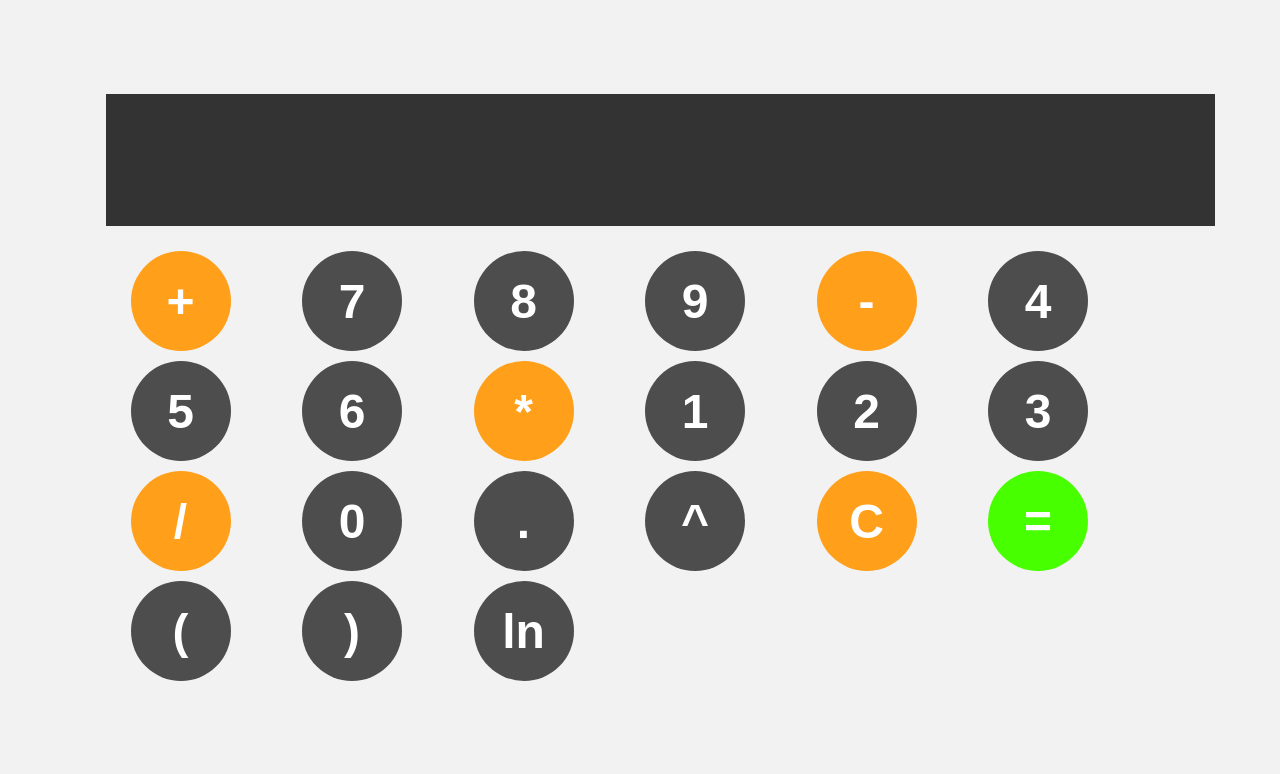
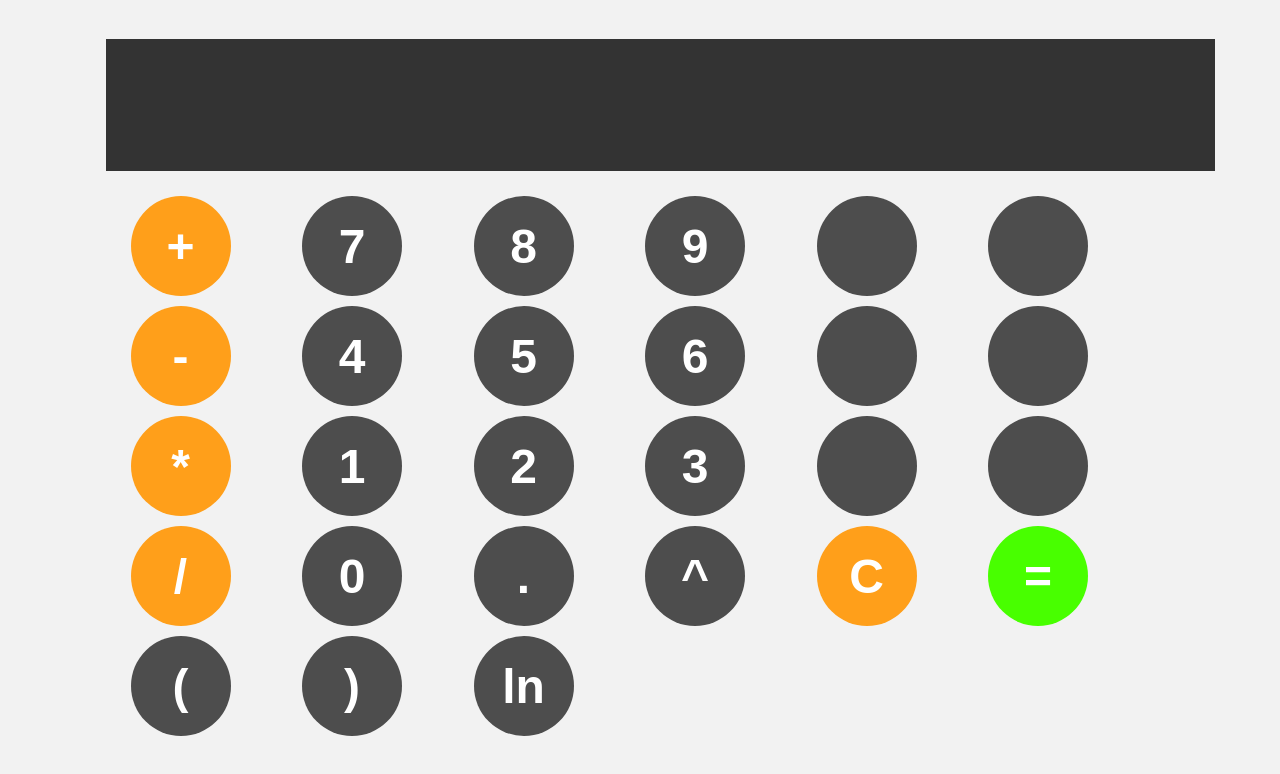
Before and after one commit to Monbuticloud/Calculator, a plain HTML site: page index.html in a window 1280 px wide. Drawn offline with Linux system fonts and the light colour scheme.

Commit message:
Update index.html

```diff
--- a/index.html
+++ b/index.html
@@ -14,14 +14,20 @@
         <button onclick="appendToDisplay('7')">7</button>
         <button onclick="appendToDisplay('8') ">8</button>
         <button onclick="appendToDisplay('9') ">9</button>
+         <button onclick="appendToDisplay('')"> </button>
+        <button onclick="appendToDisplay('')"> </button>
         <button onclick="appendToDisplay('-') " class="operator-btn">-</button>
         <button onclick="appendToDisplay('4') ">4</button>
         <button onclick="appendToDisplay('5') ">5</button>
         <button onclick="appendToDisplay('6') ">6</button>
+        <button onclick="appendToDisplay('')"> </button>
+        <button onclick="appendToDisplay('')"> </button>
         <button onclick="appendToDisplay('*') " class="operator-btn">*</button>
         <button onclick="appendToDisplay ('1') ">1</button>
         <button onclick="appendToDisplay('2') ">2</button>
         <button onclick="appendToDisplay ('3')">3</button>
+        <button onclick="appendToDisplay('')"> </button>
+        <button onclick="appendToDisplay('')"> </button>
         <button onclick="appendToDisplay('/')" class="operator-btn">/</button>
         <button onclick="appendToDisplay ('0') ">0</button>
         <button onclick="appendToDisplay('.')">.</button>
```
